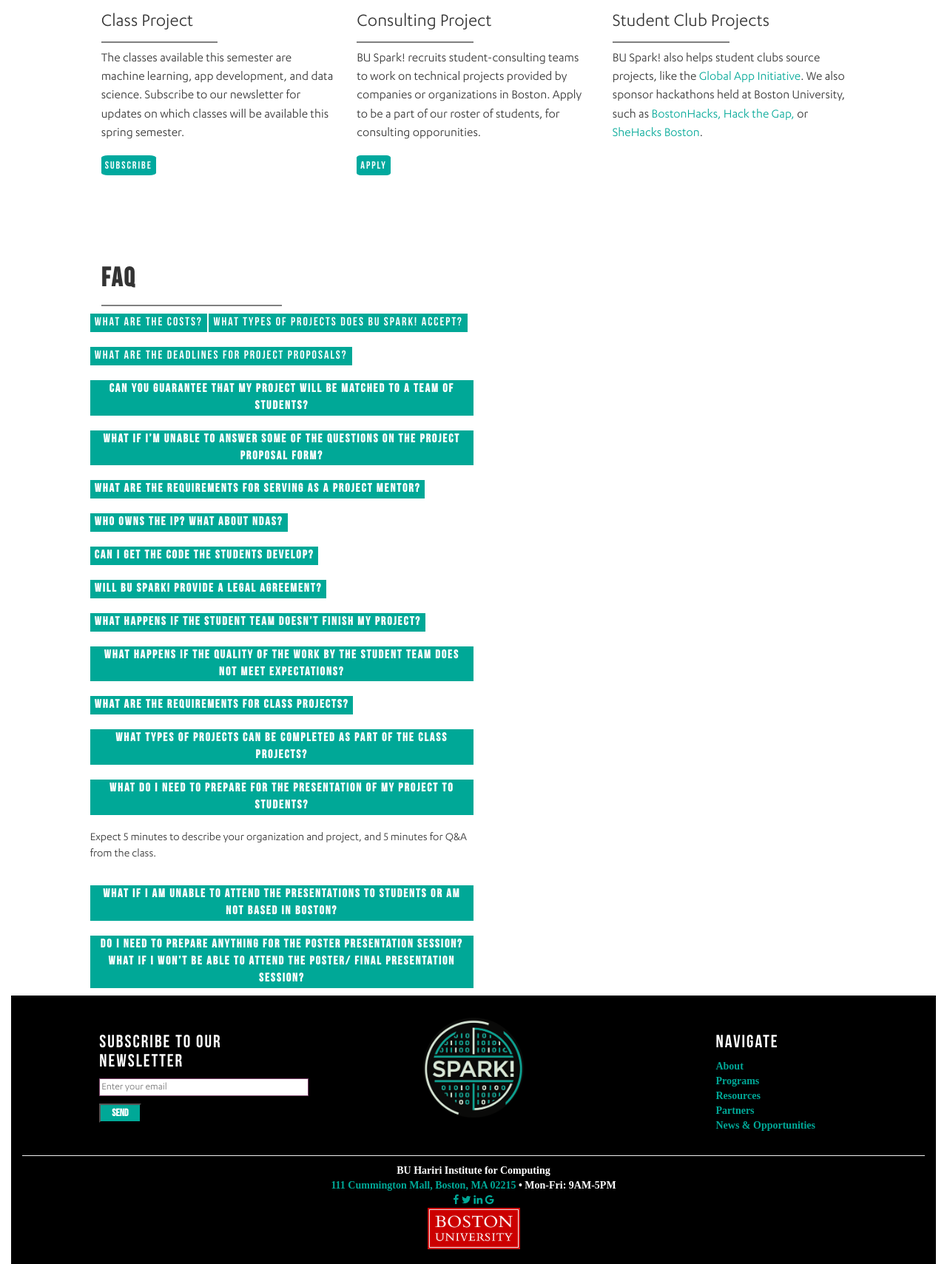
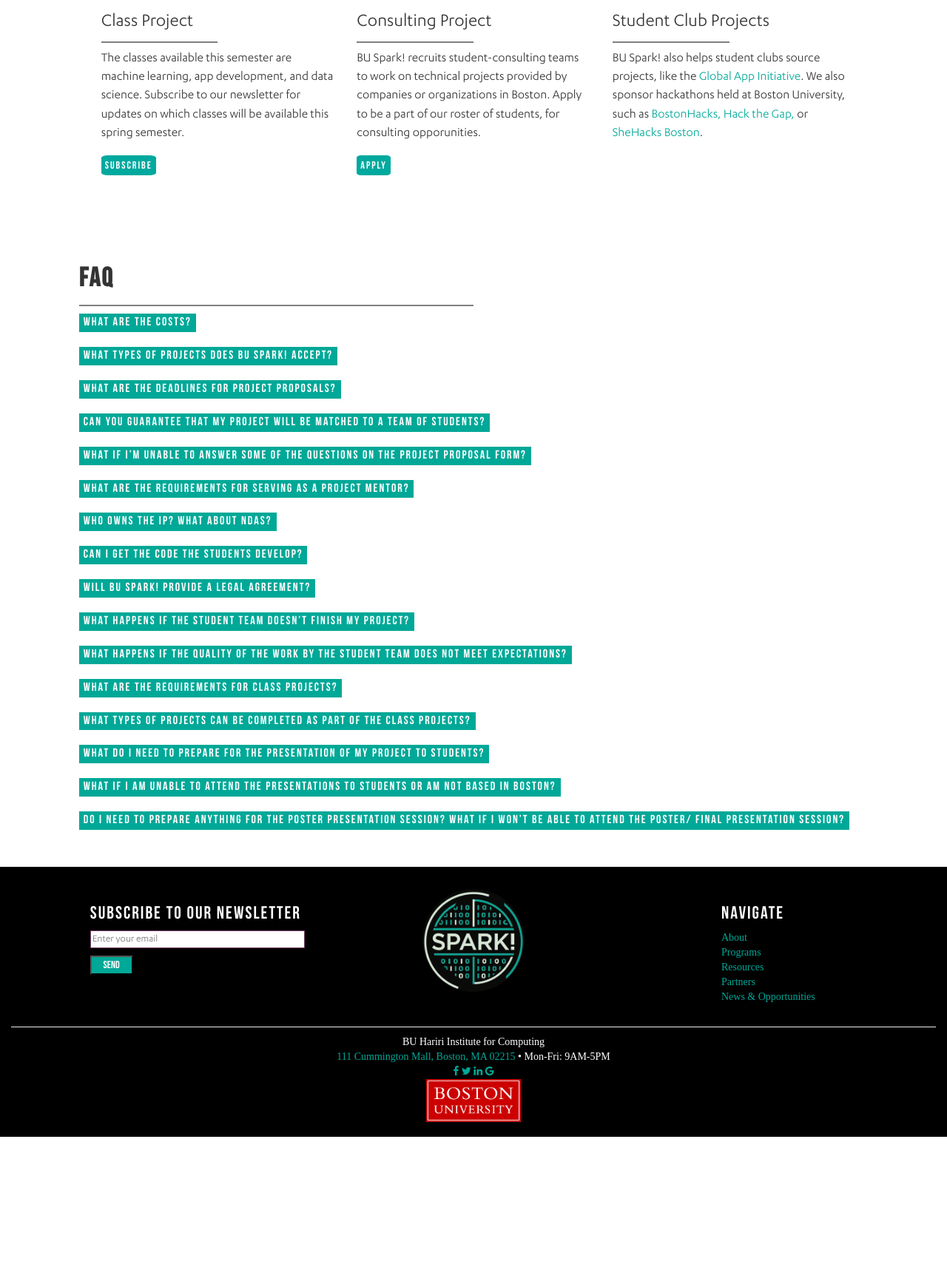
Before and after one commit to BU-Spark/bu-spark-website, a Jekyll site: the page built from x-lab.html, in a window 1280 px wide, cut to the strip 719-2428 px from the top of the page. Shown: the whole strip at 74% size. Built offline with Jekyll 4.4.1, drawn with Linux system fonts in a browser that asks for light colours; nearby versions of some CDN libraries; comment, search, counter and statistics services are not loaded; after the commit the page ends 2256 px from its top, so only the background shows below that.

Commit message:
Cleaning up the x-lab faq

```diff
--- a/fellowship.html
+++ b/fellowship.html
@@ -112,8 +112,10 @@
 
 <div class="row">
     <div class="col-sm-offset-1 col-sm-10">
+        <div class="row">
             <h1 id="project-name">FAQ</h1>
             <hr class="sub-title-seperation">
+        </div>
 
             <!--- Q1 -->
             <div class="row">
--- a/partners.html
+++ b/partners.html
@@ -23,14 +23,12 @@
 <div class="container-fluid">
     <div class="row body-block">
         <div class="col-sm-offset-1 col-sm-10">
-            <div class="col-sm-6">
                 <h1><img src="img/Icons/x-lab_icon.png" width="10%" id="icon-left-title">Submit a Tech Project</h1>
                 <hr class="title-seperation">
                 <p>Do you have data that needs to be scraped and analyzed? A machine learning model that needs to be improved or tested? An app developed? BU Spark! offers a unique opportunity for organizations to advance their technology projects by partnering with a diverse team(s) of Boston University computer science or engineering students.
                 <br><br>
                 Start by filling out a <a href="https://bu-spark.typeform.com/to/FKGRSW">project proposal form</a>. BU Spark! will then match your proposed project to a team of BU students.
                 </p>
-            </div>
         </div>
 
         <div class="col-sm-offset-1 col-sm-10">
--- a/x-lab.html
+++ b/x-lab.html
@@ -152,11 +157,12 @@
     <br>
     <br>
 
-    <div id="consultation" class="row">
+    <div class="row">
         <div class="col-sm-offset-1 col-sm-10">
-            <div class="col-sm-6">
+            <div class="row">
                 <h1>FAQ</h1>
                 <hr class="sub-title-seperation">
+            </div>
                 <!---Cause Chaos Here-->
 
                 <!-- Q1 -->
@@ -169,8 +175,10 @@
                         <br>
                         <br>Finally, we are seeking App development projects from nonprofits that must be submitted by September 1st. These projects do not require compensation.</p>
                     </div>
+                </div>
 
                 <!-- Q2 -->
+                <div class="row">
                     <button id="project-faq-question-2">What types of projects does BU Spark! accept?</button>
                     <div id="project-faq-description-2">
                         <p>We are interested in all projects from all sectors. Last semester we received 32 project applications from 25 different organizations, including non-profits, faculty research, startups, local government, and global companies.
@@ -179,77 +187,91 @@
                         For the Fall 2017 semester, we are specifically offering the option for projects to be completed as part of a Machine Learning, Android App Development, or Data Science class project.
                         </p>
                     </div>
+                </div>
 
                 <!-- Q3 -->
+                <div class="row">
                     <button id="project-faq-question-3">What are the deadlines for project proposals?</button>
                     <div id="project-faq-description-3">
-                    <p>For consulting projects, there is no deadline. The project timeline is entire up to you, and so does not fall into the university semester calendar. Summer consulting projects are welcome as well!
-                    <br>
-                    <br>
-                    For class projects, proposals must be submitted by September 1st for the Fall Semester, and <b>January 15th<b> for the Spring Semester.
-                    <br>
-                    <br>
-                    Finally, we are seeking App development projects from nonprofits that must be submitted by <b>September 1st<b>. These projects do not require compensation.
+                        <p>For consulting projects, there is no deadline. The project timeline is entire up to you, and so does not fall into the university semester calendar. Summer consulting projects are welcome as well! For class projects, proposals must be submitted by September 1st for the Fall Semester, and <b>January 15th</b> for the Spring Semester. Finally, we are seeking App development projects from nonprofits that must be submitted by <b>September 1st</b>. These projects do not require compensation.
                         </p>
+                    </div>
                 </div>
 
                 <!-- Q4 -->
+                <div class="row">
                     <button id="project-faq-question-4">Can you guarantee that my project will be matched to a team of students?</button>
                     <div id="project-faq-description-4">
                         <p> No, we can’t guarantee that projects will be matched. We will do our best to help you scope projects that fit within the requirements of the chosen track, fall within the skillset of our student community, and present a compelling opportunity to students. We will also publicize with our student community, but we are unable to make any guarantees that the projects will be adopted. Incentives and access to mentors always help!
                         </p>
                     </div>
+                </div>
 
                 <!-- Q5 -->
+                <div class="row">
                     <button id="project-faq-question-5">What if I’m unable to answer some of the questions on the project proposal form?</button>
                     <div id="project-faq-description-5">
                         <p>No problem, indicate in the application where you have questions and we’ll contact you to clarify any missing information. If you need assistance or have any questions, you can email us at buspark@bu.edu or schedule a meeting with us here: <a href="https://buspark.acuityscheduling.com/" target="_blank">https://buspark.acuityscheduling.com/</a>
                         </p>
                     </div>
+                </div>
 
                 <!-- Q6 -->
+                <div class="row">
                     <button id="project-faq-question-6">What are the requirements for serving as a project mentor?</button>
                     <div id="project-faq-description-6">
                         <p>At minimum, we need a point person in the partner organization with the context necessary to provide direction to student on the expected project outcomes. The mentor does not necessarily need to be technical, but it is important that this individual can provide  a reasonable amount of time to guide the students through the project.
                         </p>
                     </div>
+                </div>
 
                 <!-- Q7 -->
+                <div class="row">
                     <button id="project-faq-question-7">Who Owns the IP? What about NDAs? </button>
                     <div id="project-faq-description-7">
                         <p>Any arrangement can be made between your organization and your student team. We encourage our partners to allow the students to retain ownership or use of the methodologies they develop for your project under an open source licensing agreement. However, we understand that you may want ownership of the specific application or analysis completed on your behalf to remain proprietary or non-disclosed. We also understand you may want to own the IP/ methodologies developed by the students. In short, we encourage your organization to communicate your expected terms for this partnership in advance and we will recruit the student team accordingly.
                         </p>
                     </div>
+                </div>
 
                  <!-- Q8 -->
+                <div class="row">
                     <button id="project-faq-question-8">Can I get the code the students develop?</button>
                     <div id="project-faq-description-8">
                         <p>Yes, we have created a Github repository where the code from all student projects will be uploaded. We can give you access to this repository. Alternatively, if there is sensitive information you would not like to be uploaded to Github, students can send you this part of their code separately.
                         </p>
                     </div>
+                </div>
 
                  <!-- Q9 -->
+                <div class="row">
                     <button id="project-faq-question-9">Will BU Spark! provide a legal agreement?</button>
                     <div id="project-faq-description-9">
                         <p>Yes, we have template agreements that can be used and adapted based on the required terms. BU Spark! cannot sign agreements on behalf of students, so this agreement will be between your organization and the students, with no legal liability to BU Spark!
                         </p>
                     </div>
+                </div>
 
                 <!-- Q10 -->
+                <div class="row">
                     <button id="project-faq-question-10">What happens if the student team doesn’t finish my project?</button>
                     <div id="project-faq-description-10">
                         <p>We hope you will always be satisfied with the outputs from the partnership. However, there is always a risk that the volume of work may exceed the capacity of the students from either a time or technical skill perspective. The best way to mitigate against this risk is to work in close collaboration with BU Spark! and your student team to accurately scope the project before you get started. You will need to communicate regularly with students your top priorities for the project.
                         </p>
                     </div>
+                </div>
 
                  <!-- Q11 -->
+                <div class="row">
                     <button id="project-faq-question-11">What happens if the quality of the work by the student team does not meet expectations?</button>
                     <div id="project-faq-description-11">
                         <p>We will try our best  to make sure this does not happen and we do our best to make sure students are vetted before they are matched to the client project. There will be several mid-project assessments and deadlines during the projects as well in which will allow you to correct for quality. If you are having challenges with the student team - either in terms of regular communications or work quality - please let BU Spark! know. This is an experiential learning opportunity for students and you will have an opportunity to complete a final evaluation so BU Spark! and the students can learn from the engagement.
                         </p>
                     </div>
+                </div>
 
                 <!-- Q12 -->
+                <div class="row">
                     <button id="project-faq-question-12">What are the requirements for class projects?</button>
                     <div id="project-faq-description-12">
                         <p>There are several requirements for class projects, including:
@@ -268,8 +290,10 @@
                         5. Complete an evaluation form for the student team and provide feedback on the Spark! Partner Projects program
                         </p>
                     </div>
+                </div>
 
                 <!-- Q13 -->
+                <div class="row">
                     <button id="project-faq-question-13">What types of projects can be completed as part of the class projects?</button>
                     <div id="project-faq-description-13">
                         <p>The class projects vary every semester depending and have specific requirements. You may visit our website for more information. Examples of projects done in the past are:
@@ -281,25 +305,32 @@
                         2. Analysis of Boston Police Dept’s crime and policing data for the ACLU of Massachusetts to examine the fairness of policing behaviors across different regions.
                         </p>
                     </div>
-
-                <!-- Q14 -->
-                <button id="project-faq-question-13">What do I need to prepare for the presentation of my project to students?</button>
-                <div id="project-faq-description-13">
-                    <p>Expect 5 minutes to describe your organization and project, and 5 minutes for Q&#38;A from the class.</p>
                 </div>
 
                 <!-- Q14 -->
-                <button id="project-faq-question-14">What if I am unable to attend the presentations to students or am not based in Boston?</button>
+                <div class="row">
+                    <button id="project-faq-question-14">What do I need to prepare for the presentation of my project to students?</button>
                     <div id="project-faq-description-14">
+                        <p>Expect 5 minutes to describe your organization and project, and 5 minutes for Q&#38;A from the class.</p>
+                    </div>
+                </div>
+
+                <!-- Q15 -->
+                <div class="row">
+                    <button id="project-faq-question-15">What if I am unable to attend the presentations to students or am not based in Boston?</button>
+                    <div id="project-faq-description-15">
                         <p>If you can’t be there in person, you can present via Skype or simply record a video of your presentation. The initial presentations are not required, but will greatly enhance your chances of getting your project matched.
                         </p>
                     </div>
+                </div>
 
-                <!-- Q14 -->
-                <button id="project-faq-question-15">Do I need to prepare anything for the Poster Presentation Session? What if I won’t be able to attend the Poster/ Final Presentation Session?</button>
-                <div id="project-faq-description-15">
+                <!-- Q16 -->
+                <div class="row">
+                    <button id="project-faq-question-16">Do I need to prepare anything for the Poster Presentation Session? What if I won’t be able to attend the Poster/ Final Presentation Session?</button>
+                    <div id="project-faq-description-16">
                         <p>No, you do not. If you wish, you may have the students present their final work to you at a different time. This will need to be scheduled by mid-semester. Students will also submit a final report to accompany the end-of-semester presentation.
                         </p>
+                    </div>
                 </div>
 
                 <!---End Chaos Here-->
@@ -309,5 +340,3 @@
 
     <br>
     <br>
-
-</div>
```
Also changed, not shown: other parts of x-lab.html (+5 -0 lines), bootstrap/css/bootstrap.css. Lines whose indentation alone changed are shown as unchanged.
